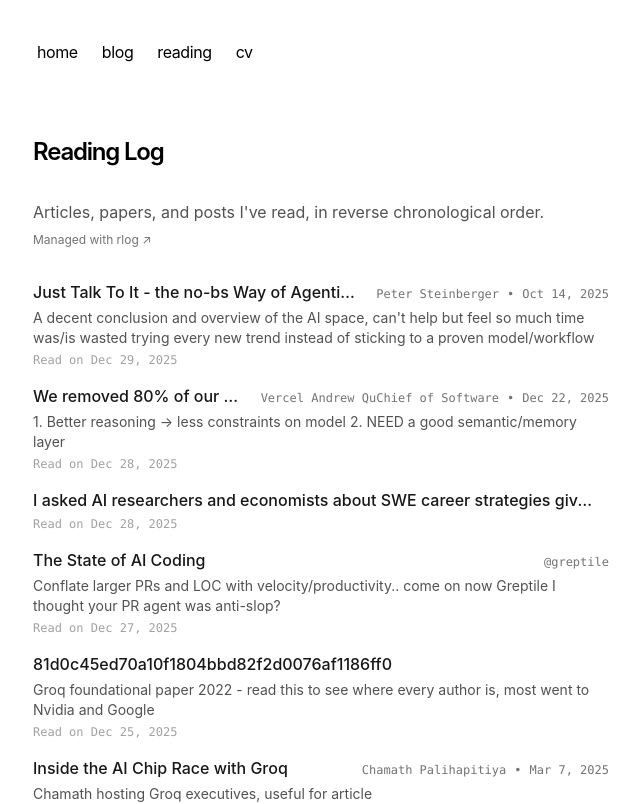
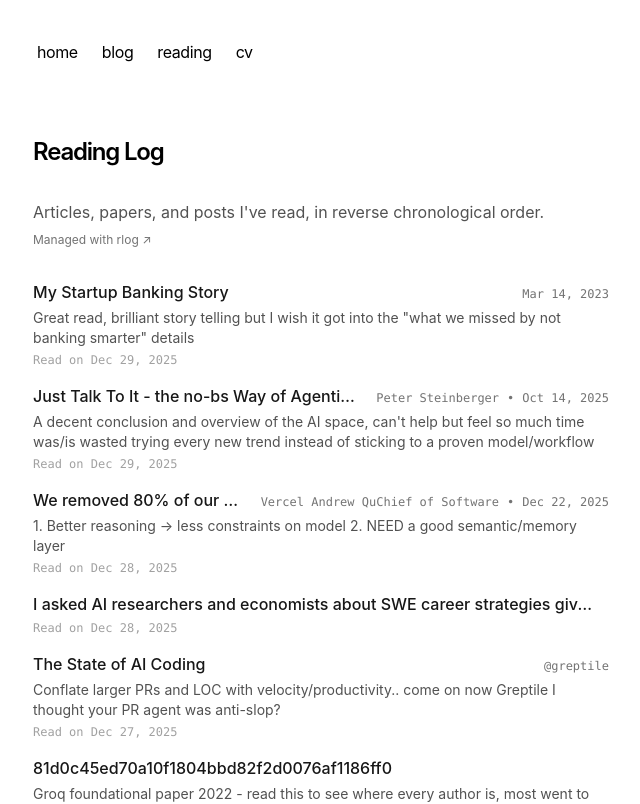
Before and after one commit to ossa-ma/ossa-ma.github.io, a Next.js app: page /reading in a window 1280 px wide. Shown: the top 804 px of the page, without its empty margins (319-959 px from the left). Built offline with nearby package versions, Linux system fonts and the light colour scheme.

Commit message:
Remove excessive repetition

```diff
--- a/app/blog/posts/groq-update.mdx
+++ b/app/blog/posts/groq-update.mdx
@@ -6,8 +6,6 @@ tags: ['AI', 'Research', 'Chip Talk', 'Patent Warfare', 'Startups']
 ---
 
 Yesterday my post on [Nvidia's $20B Groq acquisition](/blog/groq) blew up. I got the regulatory arbitrage angle right. I got the employee compensation angle completely wrong.
-
-I was wrong.
 
 [Everyone gets paid at the $20B valuation:](https://www.axios.com/2025/12/28/nvidia-groq-shareholders) VCs, employees, founders, the whole cap table. 85% upfront, the rest by end of 2026. No one got left behind.
 
@@ -49,7 +47,7 @@ So Chamath's Social Capital still makes ~$2.0B (some speculate up to $4.0B) but
 
 I covered the basics in [my previous post](/blog/groq). Nvidia gets the team, the implementation knowledge of making SRAM-first inference work at commercial scale and neutralizes a competitor threatening GPU dominance in low-latency inference.
 
-I completely missed a very important angle:
+I missed a very important angle:
 
 Groq's patents will likely end up in an NPE (Non-Practicing Entity) portfolio. Strategic patent trolls is the technical term I believe.
 
--- a/data/reading.json
+++ b/data/reading.json
@@ -1,4 +1,12 @@
 [
+  {
+    "url": "https://mitchellh.com/writing/my-startup-banking-story",
+    "title": "My Startup Banking Story",
+    "author": null,
+    "publishedDate": "2023-03-14",
+    "addedDate": "2025-12-29",
+    "thoughts": "Great read, brilliant story telling but I wish it got into the \"what we missed by not banking smarter\" details"
+  },
   {
     "url": "https://steipete.me/posts/just-talk-to-it",
     "title": "Just Talk To It - the no-bs Way of Agentic Engineering | Peter Steinberger",
```
